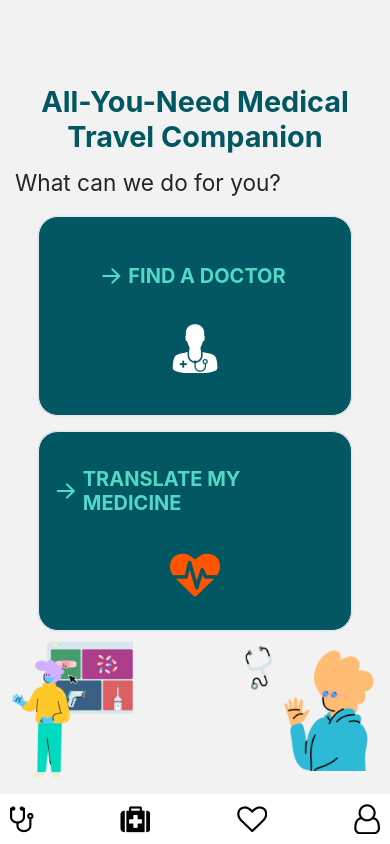
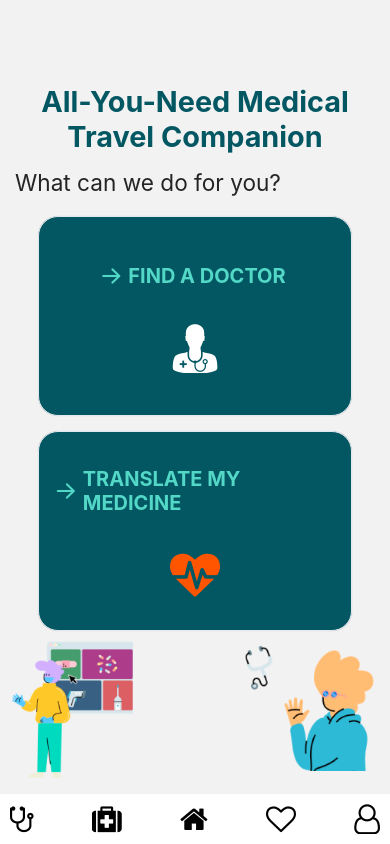
Before and after one commit to ahmadshah99/MediverseApp, a React Native app: screen /Home in a window 390 px wide. Built offline with nearby package versions, Linux system fonts and the light colour scheme.

Commit message:
Added Home Button to nav bar

```diff
--- a/components/Menu.js
+++ b/components/Menu.js
@@ -17,7 +17,7 @@ const Menu = ({ navigation }) => {
     const [isError, setIsError] = useState(false);
     const [message, setMessage] = useState('');
 
-    async function handleSavedDoctorsNav(){
+    async function handleSavedDoctorsNav() {
         fetch(`${API_URL}/user/isPremium`, {
             method: 'GET',
             headers: {
@@ -25,7 +25,7 @@ const Menu = ({ navigation }) => {
                 'Authorization': `Bearer ${await getData("jwt")}`
             }
         }).then(async res => {
-            try{
+            try {
                 const jsonRes = await res.json();
                 console.log("Response: \n" + JSON.stringify(jsonRes));
                 if (res.status === 200) {
@@ -33,16 +33,16 @@ const Menu = ({ navigation }) => {
                     setMessage("User profile data fetched successfully.");
                     const isPrem = JSON.parse(JSON.stringify(jsonRes)).isPremium;
                     setIsPremium(isPrem);
-                    if(isPrem){
+                    if (isPrem) {
                         navigation.navigate('Saved Doctors');
-                    }else{
+                    } else {
                         alert("Become a premium user to see saved doctors!")
                     }
                 } else {
                     setIsError(true);
                     setMessage(jsonRes.message);
                 }
-            }catch(err){
+            } catch (err) {
                 console.log(err);
             }
         });
@@ -60,6 +60,11 @@ const Menu = ({ navigation }) => {
             <TouchableHighlight onPress={() => navigation.navigate('Medicine Translator')}>
                 <View>
                     {MedkitIcon}
+                </View>
+            </TouchableHighlight>
+            <TouchableHighlight onPress={() => navigation.navigate("Home")}>
+                <View>
+                    {HomeIcon}
                 </View>
             </TouchableHighlight>
             <TouchableHighlight onPress={() => handleSavedDoctorsNav()}>
```
